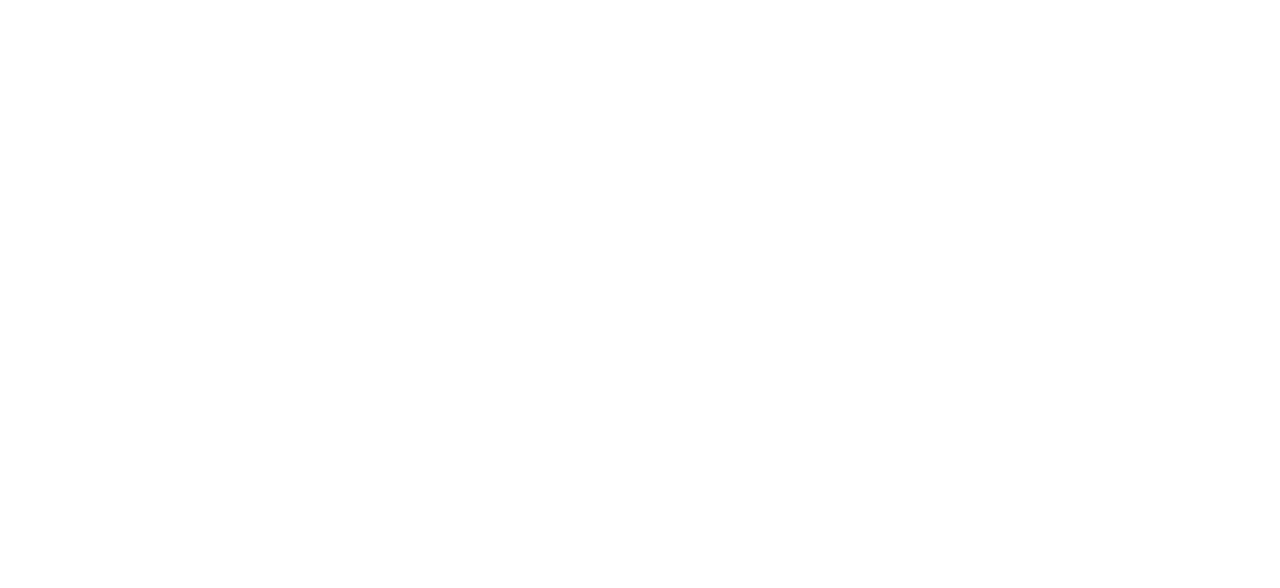
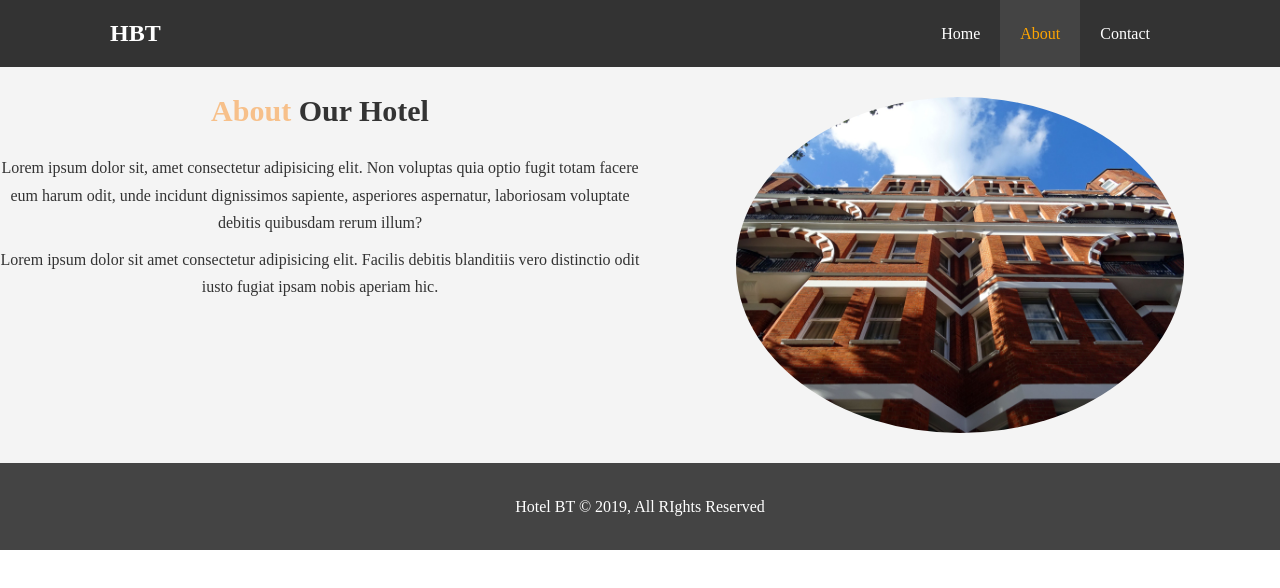
Before and after one commit to chenxiaosen/learn-html-css, a plain HTML site: page hotel_website/about.html in a window 1280 px wide. Drawn offline with Linux system fonts and the light colour scheme.

```diff
--- a/hotel_website/about.html
+++ b/hotel_website/about.html
@@ -5,11 +5,43 @@
     <meta charset="UTF-8">
     <meta http-equiv="X-UA-Compatible" content="IE=edge">
     <meta name="viewport" content="width=device-width, initial-scale=1.0">
-    <title>About Our Hotel</title>
+    <meta name="description" content="Welcome to the most hot hotel in Fuzhou">
+    <meta name="keywords" content="hotel,fuzhou hotel">
+    <link rel="stylesheet" href="/css/style.css">
+    <title>Hotel Fuzhou | About</title>
 </head>
 
 <body>
+    <header>
+        <nav id="navbar">
+            <div class="container">
+                <h1 class="logo"><a href="index.html">HBT</a></h1>
+                <ul>
+                    <li><a href="index.html">Home</a></li>
+                    <li><a class="current" href="about.html">About</a></li>
+                    <li><a href="contact.html">Contact</a></li>
+                </ul>
+            </div>
+        </nav>
 
+    </header>
+    <section id="about-info" class="bg-light py-3">
+        <div class="info-left">
+            <h1 class="l-heading"><span class="text-primary">About</span> Our Hotel</h1>
+            <p>Lorem ipsum dolor sit, amet consectetur adipisicing elit. Non voluptas quia optio fugit totam facere eum
+                harum odit, unde incidunt dignissimos sapiente, asperiores aspernatur, laboriosam voluptate debitis
+                quibusdam rerum illum?</p>
+            <p>Lorem ipsum dolor sit amet consectetur adipisicing elit. Facilis debitis blanditiis vero distinctio odit
+                iusto fugiat ipsam nobis aperiam hic.</p>
+        </div>
+        <div class="info-right">
+            <img src="./img/photo-2.jpg" alt="hotel">
+        </div>
+    </section>
+    <div class="clr"></div>
+    <footer id="main-footer">
+        <p>Hotel BT &copy; 2019, All RIghts Reserved</p>
+    </footer>
 </body>
 
 </html>
--- a/hotel_website/css/style.css
+++ b/hotel_website/css/style.css
@@ -48,6 +48,28 @@
     background-color: #333;
     color: #fff;
 }
+.bg-light {
+    background: #f4f4f4;
+    color: #333;
+}
+.bg-primary {
+    background: #f7c08a;
+    color: #333;
+}
+
+.clr {
+    clear:both;
+}
+
+.py-1 {padding: 10px 0;}
+.py-2 {padding: 20px 0;}
+.py-3 {padding: 30px 0;}
+
+.l-heading {
+    font-size: 30px;
+}
+
+
 #navbar {
     background-color: #333;
     color:white;
@@ -130,3 +152,43 @@
 #home-info .info-content p{
     margin-bottom: 50px;
 }
+
+#features .box {
+    text-align:center;
+    float: left;
+    width:33.3%;
+    padding:50px;
+}
+
+#features .box i {
+    padding-bottom:10px;
+}
+
+#main-footer {
+    text-align: center;
+    background: #444;
+    color: #fff;
+    padding: 20px;
+}
+
+#about-info {
+    overflow: auto;
+}
+
+#about-info .info-left {
+    float: left;
+    width:50%;
+    min-height: 100%;
+    text-align:center;
+}
+#about-info .info-right {
+    float:right;
+    width: 50%;
+    min-height: 100%;
+}
+#about-info .info-right img {
+    display: block;
+    width:70%;
+    margin:auto;
+    border-radius:50%;
+}
```
Also changed, not shown: hotel_website/index.html (+23 -0 lines).
